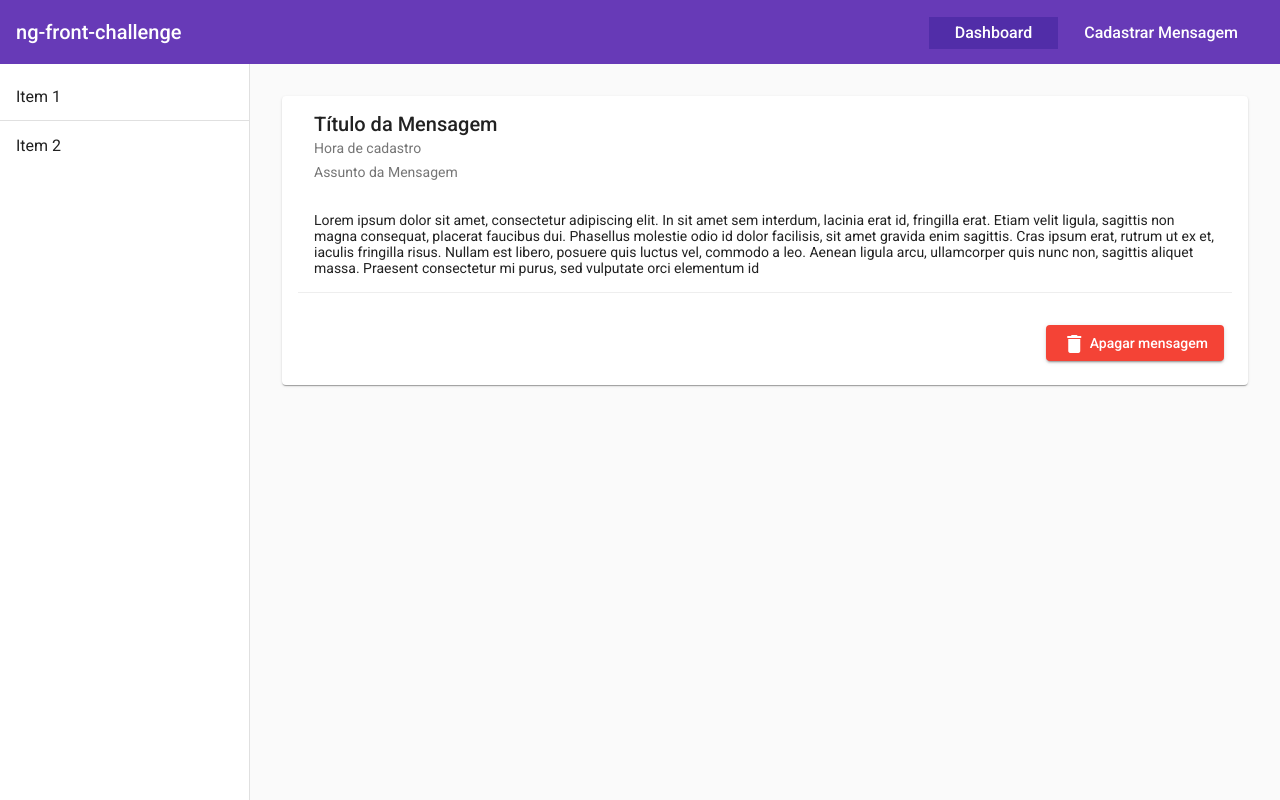
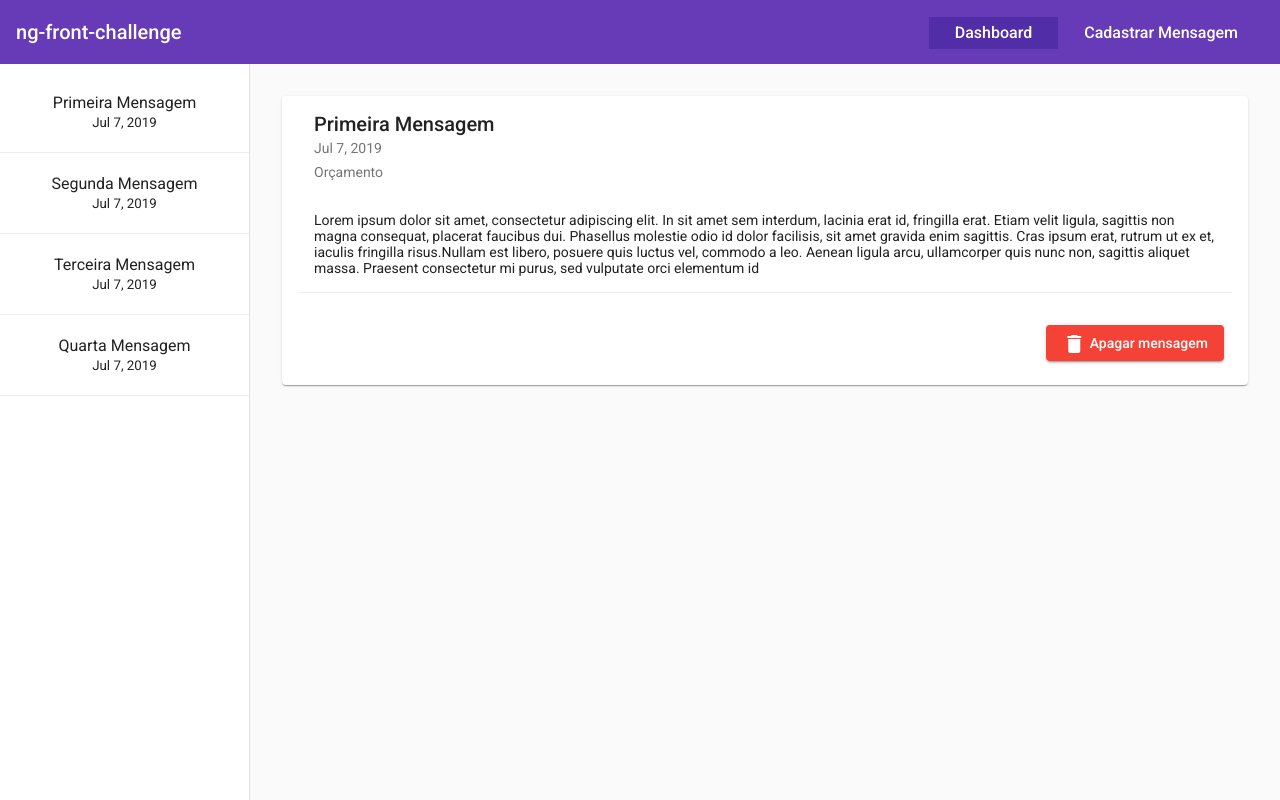
Before and after one commit to mathvp/angular-front-challenge, an Angular app: page / in a window 1280 px wide. Built offline with nearby package versions, Linux system fonts and the light colour scheme.

Commit message:
Load message from data

```diff
--- a/src/app/app.module.ts
+++ b/src/app/app.module.ts
@@ -9,6 +9,7 @@ import { AppComponent } from './app.component';
 import { NavbarComponent } from './navbar/navbar.component';
 import { DashboardComponent } from './dashboard/dashboard.component';
 import { MessageFormComponent } from './message-form/message-form.component';
+import { MessageComponent } from './message/message.component';
 
 
 @NgModule({
@@ -17,6 +18,7 @@ import { MessageFormComponent } from './message-form/message-form.component';
     NavbarComponent,
     DashboardComponent,
     MessageFormComponent,
+    MessageComponent,
   ],
   imports: [
     BrowserModule,
--- a/src/app/dashboard/dashboard.component.html
+++ b/src/app/dashboard/dashboard.component.html
@@ -2,36 +2,18 @@
 
   <mat-drawer #drawer mode="side" opened [class.mobile]="(isHandset$ | async)">
     <mat-nav-list>
-      <mat-list-item>
-        <a matLine (click)="drawer.close()">Item 1</a>
-      </mat-list-item>
-      <mat-divider></mat-divider>
-      <mat-list-item>
-        <a matLine (click)="drawer.close()">Item 2</a>
+      <mat-list-item *ngFor="let message of messages">
+        <a matLine (click)="showMessage(message.id)">
+          <span class="title">{{message.title}}</span>
+          <small>{{ message.createdAt | date: format }}</small>
+        </a>
       </mat-list-item>
     </mat-nav-list>
   </mat-drawer>
 
   <mat-drawer-content [class.mobile]="(isHandset$ | async)">
     <mat-icon *ngIf="(isHandset$ | async)" (click)="drawer.open()">close</mat-icon>
-    <mat-card>
-      <mat-card-header>
-        <mat-card-title>Título da Mensagem</mat-card-title>
-        <mat-card-subtitle>Hora de cadastro</mat-card-subtitle>
-        <mat-card-subtitle>Assunto da Mensagem</mat-card-subtitle>
-      </mat-card-header>
-      <mat-card-content>
-        <p>
-          Lorem ipsum dolor sit amet, consectetur adipiscing elit. In sit amet sem interdum, lacinia erat id, fringilla erat. Etiam velit ligula, sagittis non magna consequat, placerat faucibus dui. Phasellus molestie odio id dolor facilisis, sit amet gravida enim sagittis. Cras ipsum erat, rutrum ut ex et, iaculis fringilla risus. Nullam est libero, posuere quis luctus vel, commodo a leo. Aenean ligula arcu, ullamcorper quis nunc non, sagittis aliquet massa. Praesent consectetur mi purus, sed vulputate orci elementum id
-        </p>
-      </mat-card-content>
-      <mat-card-actions>
-        <button mat-raised-button color="warn">
-          <mat-icon>delete</mat-icon>
-          Apagar mensagem
-        </button>
-      </mat-card-actions>
-    </mat-card>
+    <app-message [currentMessage]="currentMessage" (currentMessageChange)="ngOnInit()"></app-message>
   </mat-drawer-content>
 
 </mat-drawer-container>
--- a/src/app/dashboard/dashboard.component.scss
+++ b/src/app/dashboard/dashboard.component.scss
@@ -3,6 +3,25 @@
 
   .mat-drawer {
     width: 250px;
+
+    .mat-nav-list {
+      .mat-list-item {
+        padding: 1rem 0;
+        border-bottom: 1px solid #eee;
+
+        a {
+          text-align: center;
+
+          span.title {
+            width: 100%;
+            display: block;
+          }
+          small {
+            width: 100%;
+          }
+        }
+      }
+    }
   }
 
   .mat-drawer.mobile {
@@ -11,22 +30,6 @@
 
   .mat-drawer-content {
     padding: 2rem;
-
-    .mat-card {
-
-      .mat-card-content {
-        padding: 1rem;
-        border-bottom: 1px solid #eee;
-      }
-
-      .mat-card-actions {
-        display: flex;
-        justify-content: flex-end;
-        padding: 1rem;
-      }
-
-    }
-
   }
 
   .mat-drawer-content.mobile {
--- a/src/app/dashboard/dashboard.component.ts
+++ b/src/app/dashboard/dashboard.component.ts
@@ -20,17 +20,24 @@ export class DashboardComponent implements OnInit {
     );
 
   messages: Message[];
+  currentMessage: number;
 
-  constructor(private breakpointObserver: BreakpointObserver, private messagesService: MessagesService) {}
+  constructor(private breakpointObserver: BreakpointObserver, private messagesService: MessagesService) {
+    this.currentMessage = 1;
+  }
 
   ngOnInit() {
     this.getMessages();
-    console.log(this.messages);
   }
 
   getMessages() {
-    this.messagesService.getMessage()
+    this.messagesService.getMessages()
         .subscribe(data => this.messages = data);
+    this.showMessage(this.messages[0].id)
+  }
+
+  showMessage(messageId: number) {
+    this.currentMessage = messageId;
   }
 
 }
--- a/src/app/message-form/message-form.component.ts
+++ b/src/app/message-form/message-form.component.ts
@@ -36,7 +36,7 @@ export class MessageFormComponent implements OnInit{
   }
 
   getSubject() {
-    this.subjectsService.getSubject()
+    this.subjectsService.getSubjects()
         .subscribe(data => this.subjects = data);
   }
 
--- /dev/null
+++ b/src/app/message/message.component.html
@@ -0,0 +1,18 @@
+<mat-card *ngIf="message">
+  <mat-card-header>
+    <mat-card-title>{{message.title}}</mat-card-title>
+    <mat-card-subtitle>
+      {{ message.createdAt | date: format }}
+    </mat-card-subtitle>
+    <mat-card-subtitle>{{subject.title}}</mat-card-subtitle>
+  </mat-card-header>
+  <mat-card-content>
+    <p>{{message.message}}</p>
+  </mat-card-content>
+  <mat-card-actions>
+    <button mat-raised-button align="end" color="warn" (click)="deleteMessage()">
+      <mat-icon>delete</mat-icon>
+      Apagar mensagem
+    </button>
+  </mat-card-actions>
+</mat-card>
--- /dev/null
+++ b/src/app/message/message.component.scss
@@ -0,0 +1,14 @@
+.mat-card {
+
+  .mat-card-content {
+    padding: 1rem;
+    border-bottom: 1px solid #eee;
+  }
+
+  .mat-card-actions {
+    display: flex;
+    justify-content: flex-end;
+    padding: 1rem;
+  }
+
+}
--- /dev/null
+++ b/src/app/message/message.component.ts
@@ -0,0 +1,51 @@
+import { Component, OnInit, Input, OnChanges, SimpleChanges, Output, EventEmitter } from '@angular/core';
+import { Message } from '../message';
+import { MessagesService } from '../messages.service';
+import { SubjectsService } from '../subjects.service';
+import { Subject } from '../subject';
+import { Router } from '@angular/router';
+
+@Component({
+  selector: 'app-message',
+  templateUrl: './message.component.html',
+  styleUrls: ['./message.component.scss']
+})
+export class MessageComponent implements OnInit, OnChanges {
+
+  @Input() currentMessage: number;
+  @Output() currentMessageChange = new EventEmitter<number>();
+  message: Message;
+  subject: Subject;
+
+  constructor(
+    private messagesService: MessagesService,
+    private subjectsService: SubjectsService,
+    private router: Router
+  ) { }
+
+  ngOnChanges(changes: SimpleChanges) {
+    if(changes['currentMessage']) {
+      this.getMessage();
+    }
+  }
+
+  ngOnInit() {
+    this.getMessage();
+  }
+
+  getMessage() {
+    this.messagesService.getMessage(this.currentMessage).subscribe(data => this.message = data);
+    this.getSubject(this.message.subjectId);
+  }
+
+  getSubject(subjectId: number) {
+    this.subjectsService.getSubject(subjectId).subscribe(data => this.subject = data);
+  }
+
+  deleteMessage() {
+    this.messagesService.deleteMessage(this.message.id);
+    this.currentMessageChange.emit(this.message.id + 1);
+  }
+
+
+}
--- a/src/app/messages.service.ts
+++ b/src/app/messages.service.ts
@@ -1,20 +1,30 @@
 import { Injectable } from '@angular/core';
 import { Message } from './message';
 import { MESSAGES } from './mock-message';
-import { Observable, of } from 'rxjs';
+import { Observable, of, from } from 'rxjs';
+import { filter } from 'rxjs/operators';
 
 @Injectable({
   providedIn: 'root'
 })
 export class MessagesService {
+  messages = MESSAGES;
 
   constructor() { }
 
-  getMessage(): Observable<Message[]> {
-    return of(MESSAGES);
+  getMessages(): Observable<Message[]> {
+    return of(this.messages);
   }
 
-  saveMessage(message) {
-    MESSAGES.push(message);
+  getMessage(id: number): Observable<Message> {
+    return from(this.messages).pipe(filter(msg => msg.id === id));
+  }
+
+  saveMessage(message: Message) {
+    this.messages.push(message);
+  }
+
+  deleteMessage(id: number) {
+    this.messages = this.messages.filter(msg => msg.id !== id);
   }
 }
--- a/src/app/mock-message.ts
+++ b/src/app/mock-message.ts
@@ -12,21 +12,21 @@ export var MESSAGES: Message[] = [
     id: 2,
     title: 'Segunda Mensagem',
     createdAt: '2019-07-07T13:00:15-03:00',
-    message: 'Lorem ipsum dolor sit amet, consectetur adipiscing elit. In sit amet sem interdum, lacinia erat id, fringilla erat. Etiam velit ligula, sagittis non magna consequat, placerat faucibus dui. Phasellus molestie odio id dolor facilisis, sit amet gravida enim sagittis. Cras ipsum erat, rutrum ut ex et, iaculis fringilla risus.Nullam est libero, posuere quis luctus vel, commodo a leo. Aenean ligula arcu, ullamcorper quis nunc non, sagittis aliquet massa. Praesent consectetur mi purus, sed vulputate orci elementum id ',
+    message: 'Sed ut perspiciatis unde omnis iste natus error sit voluptatem accusantium doloremque laudantium, totam rem aperiam, eaque ipsa quae ab illo inventore veritatis et quasi architecto beatae vitae dicta sunt explicabo. Nemo enim ipsam voluptatem quia voluptas sit aspernatur aut odit aut fugit, sed quia consequuntur magni dolores eos qui ratione voluptatem sequi nesciunt. Neque porro quisquam est, qui dolorem ipsum quia dolor sit amet, consectetur,',
     subjectId: 3
   },
   {
     id: 3,
     title: 'Terceira Mensagem',
     createdAt: '2019-07-07T13:00:15-03:00',
-    message: 'Lorem ipsum dolor sit amet, consectetur adipiscing elit. In sit amet sem interdum, lacinia erat id, fringilla erat. Etiam velit ligula, sagittis non magna consequat, placerat faucibus dui. Phasellus molestie odio id dolor facilisis, sit amet gravida enim sagittis. Cras ipsum erat, rutrum ut ex et, iaculis fringilla risus.Nullam est libero, posuere quis luctus vel, commodo a leo. Aenean ligula arcu, ullamcorper quis nunc non, sagittis aliquet massa. Praesent consectetur mi purus, sed vulputate orci elementum id ',
+    message: 'At vero eos et accusamus et iusto odio dignissimos ducimus qui blanditiis praesentium voluptatum deleniti atque corrupti quos dolores et quas molestias excepturi sint occaecati cupiditate non provident, similique sunt in culpa qui officia deserunt mollitia animi, id est laborum et dolorum fuga. Et harum quidem rerum facilis est et expedita distinctio.',
     subjectId: 1
   },
   {
     id: 4,
     title: 'Quarta Mensagem',
     createdAt: '2019-07-07T13:00:15-03:00',
-    message: 'Lorem ipsum dolor sit amet, consectetur adipiscing elit. In sit amet sem interdum, lacinia erat id, fringilla erat. Etiam velit ligula, sagittis non magna consequat, placerat faucibus dui. Phasellus molestie odio id dolor facilisis, sit amet gravida enim sagittis. Cras ipsum erat, rutrum ut ex et, iaculis fringilla risus.Nullam est libero, posuere quis luctus vel, commodo a leo. Aenean ligula arcu, ullamcorper quis nunc non, sagittis aliquet massa. Praesent consectetur mi purus, sed vulputate orci elementum id ',
+    message: 'Suspendisse convallis auctor metus vitae vulputate. Vestibulum finibus suscipit sodales. Curabitur finibus volutpat nisi sit amet hendrerit. Orci varius natoque penatibus et magnis dis parturient montes, nascetur ridiculus mus. Praesent felis lacus, facilisis nec est et, pulvinar semper mi. Integer semper sit amet purus at efficitur. Nullam tincidunt eu tortor sit amet rutrum. Suspendisse rutrum pulvinar nisl. ',
     subjectId: 2
   }
 ];
--- a/src/app/subjects.service.ts
+++ b/src/app/subjects.service.ts
@@ -1,7 +1,8 @@
 import { Injectable } from '@angular/core';
 import { Subject } from './subject';
 import { SUBJECTS } from './mock-subject';
-import { Observable, of } from 'rxjs';
+import { Observable, of, from } from 'rxjs';
+import { filter } from 'rxjs/operators';
 
 @Injectable({
   providedIn: 'root'
@@ -10,7 +11,11 @@ export class SubjectsService {
 
   constructor() { }
 
-  getSubject(): Observable<Subject[]> {
+  getSubjects(): Observable<Subject[]> {
     return of(SUBJECTS);
   }
+
+  getSubject(id: number):Observable<Subject> {
+    return from(SUBJECTS).pipe(filter(msg => msg.id === id));
+  }
 }
```
Also changed, not shown: 1 other file (tests, documents, lock files or other folders).
